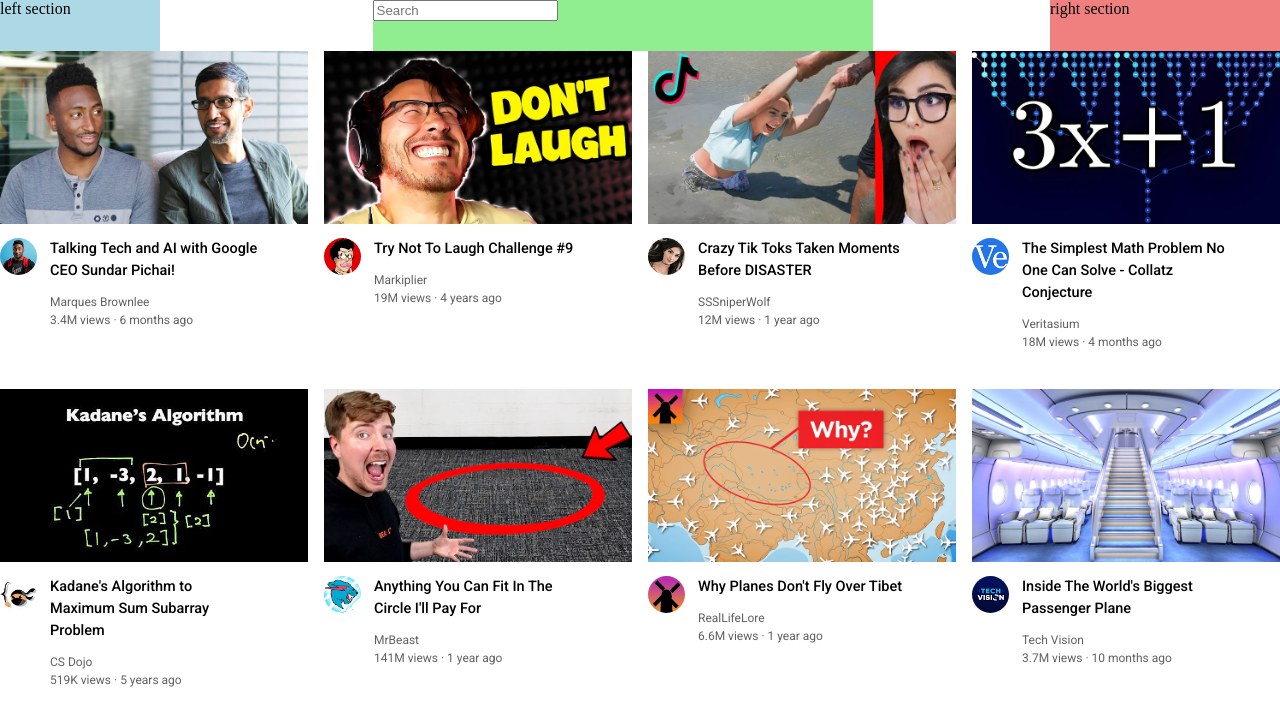
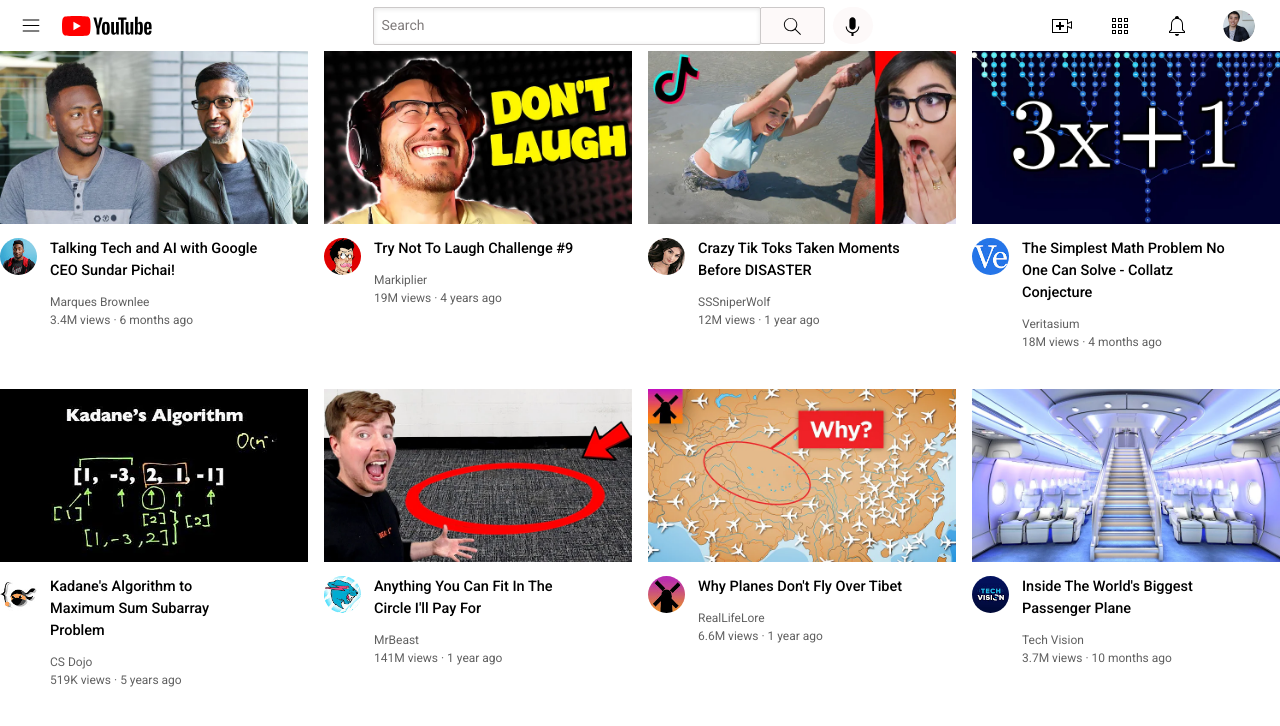
Before and after one commit to FreeEnd00/Programmi_Html_Css, a plain HTML site: page Programmi_VSCode/html_css/youtube.html in a window 1280 px wide. Drawn offline with Linux system fonts and the light colour scheme.

Commit message:
Youtube clone header and twitter design

```diff
--- /dev/null
+++ b/Programmi_VSCode/html_css/intro-to-html/Styles/13f.css
@@ -0,0 +1,47 @@
+p{
+    font-family: Arial, Helvetica, sans-serif;
+    margin: 0;
+}
+.profile-section{
+    display: flex;
+    width: 400px;
+}
+img{
+    height: 45px;
+    border-radius: 40px;
+    margin-right: 10px;
+}
+.tag{
+    margin-bottom: 5px;
+}
+span{
+    color: rgb(173, 172, 172);
+}
+.link-section{
+    margin-top: 10px;
+    margin-left: 50px;
+    padding-right: 20px;
+    width: 320px;
+    display: flex;
+    align-items: center;
+    border-style: solid;
+    border-width: 1px;
+    border-radius: 20px;
+    border-color: rgb(214, 213, 213);
+}
+.gray-box{
+    width: 160px;
+    height: 85px;
+    background-color: rgb(219, 216, 216);
+    margin-right: 13px;
+    border-top-left-radius: 18px;
+    border-bottom-left-radius: 18px;
+}
+.site{
+    margin-top: 15px;
+    margin-bottom: 4px;
+    color: rgb(134, 134, 134);
+}
+.description{
+    margin-bottom: 10px;
+}
--- a/Programmi_VSCode/html_css/youtube.html
+++ b/Programmi_VSCode/html_css/youtube.html
@@ -16,13 +16,20 @@
 <body>
     <div class="header">
         <div class="left-section">
-            left section
+            <img class="hamburger" src="yt_icons/hamburger-menu.svg" alt="">
+            <img class="yt-logo" src="yt_icons/youtube-logo.svg" alt="yt-logo">
         </div>
         <div class="middle-section">
             <input class="search-bar" type="text" placeholder="Search">
+            <button class="search-button"><img class="search-icon" src="yt_icons/search.svg" alt=""></button>
+            <button class="voice-button"><img class="voice" src="yt_icons/voice-search-icon.svg" alt=""></button>
         </div>
         <div class="right-section">
-               right section</div>
+            <img class="upload" src="yt_icons/upload.svg" alt="">
+            <img class="yt-app" src="yt_icons/youtube-apps.svg" alt="">
+            <img class="notifications" src="yt_icons/notifications.svg" alt="">
+            <img class="owner-channel" src="channel-icons/my-channel.jpeg" alt="">
+        </div>
     </div>
    <div class="video-grid">
     <div class="video-preview">
--- a/Programmi_VSCode/html_css/yt_styles/header.css
+++ b/Programmi_VSCode/html_css/yt_styles/header.css
@@ -5,17 +5,80 @@
     justify-content: space-between;
 }
 .left-section{
-    background-color: lightblue;
     width: 160px;
+    display: flex;
+    align-items: center;
+}
+.hamburger{
+    height: 22px;
+    margin-left: 20px;
+}
+.yt-logo{
+    height: 20px;
+    margin-left: 20px;
 }
 .middle-section{
-    background-color: lightgreen;
     flex: 1;
     margin-left: 70px;
     margin-right: 35px;
     max-width: 500px;
+    display: flex;
+    align-items: center;
+}
+.search-bar{
+    height: 34px;
+    border-style: solid;
+    border-width: 1px;
+    border-color: rgb(204, 201, 201);
+    border-radius: 2px;
+    box-shadow:inset 0px 1px 5px rgba(0,0,0,0.10);
+    flex: 1;
+    width: 0px;
+}
+.search-bar::placeholder{
+    font-size: 14px;
+    color: rgb(128, 124, 124);
+    padding-left: 6px;
+    font-family: Roboto, Arial;
+}
+.search-button{
+    height: 37.5px;
+    width: 65px;
+    border-style: solid;
+    border-width: 1px;
+    border-color: rgb(204, 201, 201);
+    margin-left: -1px;
+    background-color: rgb(253, 249, 249);
+    border-radius: 2px;
+}
+.search-icon{
+    height: 23px;
+    margin-top: 4px;
+}
+.voice-button{
+    margin-left: 8px;
+    height: 37px;
+    width: 40px;
+    border: none;
+    border-radius: 40px;
+    background-color: rgb(253, 249, 249);
+}
+.voice{
+    width: 25px;
+    padding-top: 4px;
 }
 .right-section{
-    background-color: lightcoral;
     width: 230px;
+    display: flex;
+    align-items: center;
+    justify-content: space-between;
+    flex-shrink: 0;
 }
+.upload,.yt-app,.notifications{
+    height: 24px;
+}
+.owner-channel{
+    height: 32px;
+    border-radius: 45px;
+    margin-right: 25px;
+}
```
Also changed, not shown: Programmi_VSCode/html_css/intro-to-html/13f.html (added, +34 -0 lines), Programmi_VSCode/html_css/channel-icons/my-channel.jpeg (added), Programmi_VSCode/html_css/yt_icons/hamburger-menu.svg (added), Programmi_VSCode/html_css/yt_icons/notifications.svg (added), Programmi_VSCode/html_css/yt_icons/search.svg (added), Programmi_VSCode/html_css/yt_icons/upload.svg (added), Programmi_VSCode/html_css/yt_icons/voice-search-icon.svg (added), Programmi_VSCode/html_css/yt_icons/youtube-apps.svg (added), Programmi_VSCode/html_css/yt_icons/youtube-logo.svg (added).
